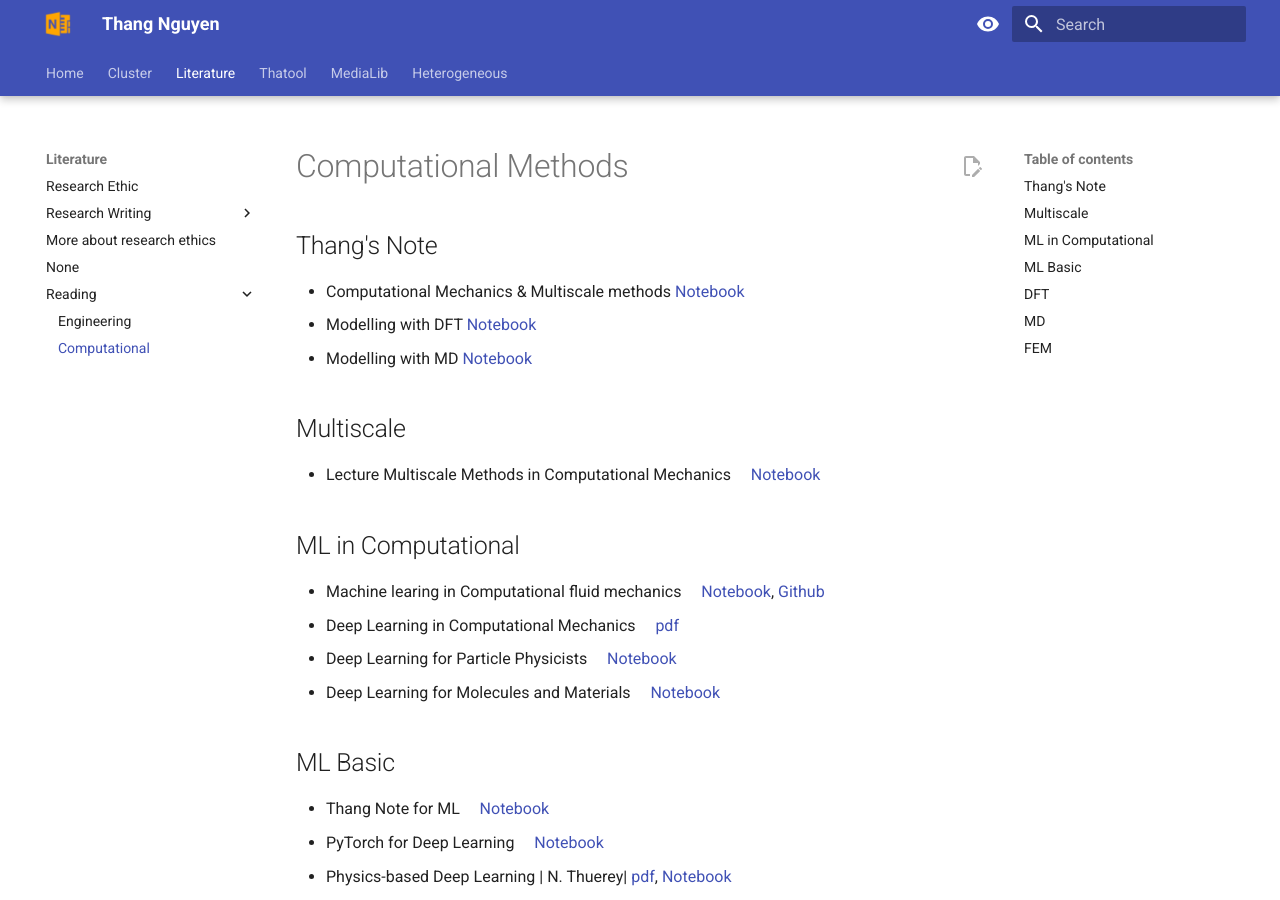
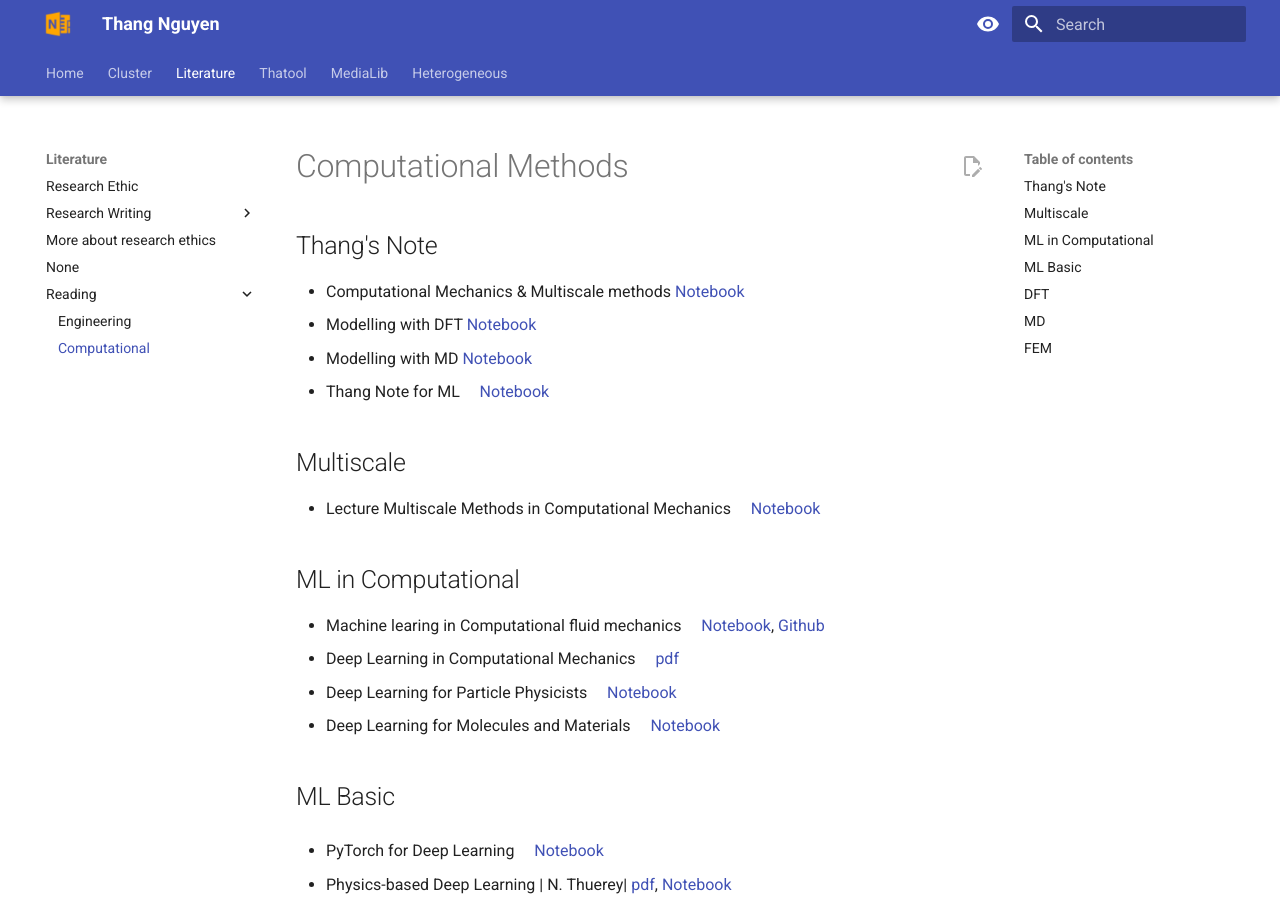
Before and after one commit to thangckt/thangckt.github.io, an MkDocs documentation site: the page built from docs/literature/reading/Comp_Methods.md, in a window 1280 px wide and 900 px high. Built offline with MkDocs 1.6.1 and Material for MkDocs 9.7.7, drawn with Linux system fonts in a browser that asks for light colours; the version menu is left out; part of the change alters nothing that is shown.

```diff
--- a/docs/literature/reading/Comp_Methods.md
+++ b/docs/literature/reading/Comp_Methods.md
@@ -15,6 +15,7 @@ table, td, th {border: none!important;  border-collapse: collapse;  border-spaci
 - Computational Mechanics & Multiscale methods    [Notebook](https://thangckt.github.io/note_comp_mech){target="_blank"}
 - Modelling with DFT    [Notebook](https://thangckt.github.io/note_dft){target="_blank"}
 - Modelling with MD    [Notebook](https://thangckt.github.io/note_md){target="_blank"}
+- Thang Note for ML    &nbsp; &nbsp; [Notebook](https://thangckt.github.io/note_ml){target="_blank"}
 
 ## Multiscale
 
@@ -29,7 +30,7 @@ table, td, th {border: none!important;  border-collapse: collapse;  border-spaci
 
 ## ML Basic
 
-- Thang Note for ML    &nbsp; &nbsp; [Notebook](https://thangckt.github.io/note_ml){target="_blank"}
+
 - PyTorch for Deep Learning   &nbsp; &nbsp; [Notebook](https://thangckt.github.io/pytorch_deep_learning){target="_blank"}
 
 - Physics-based Deep Learning | N. Thuerey| [pdf](https://arxiv.org/pdf/2109.05237.pdf){target="_blank"},  [Notebook](http://physicsbaseddeeplearning.org/intro.html){target="_blank"}
```
